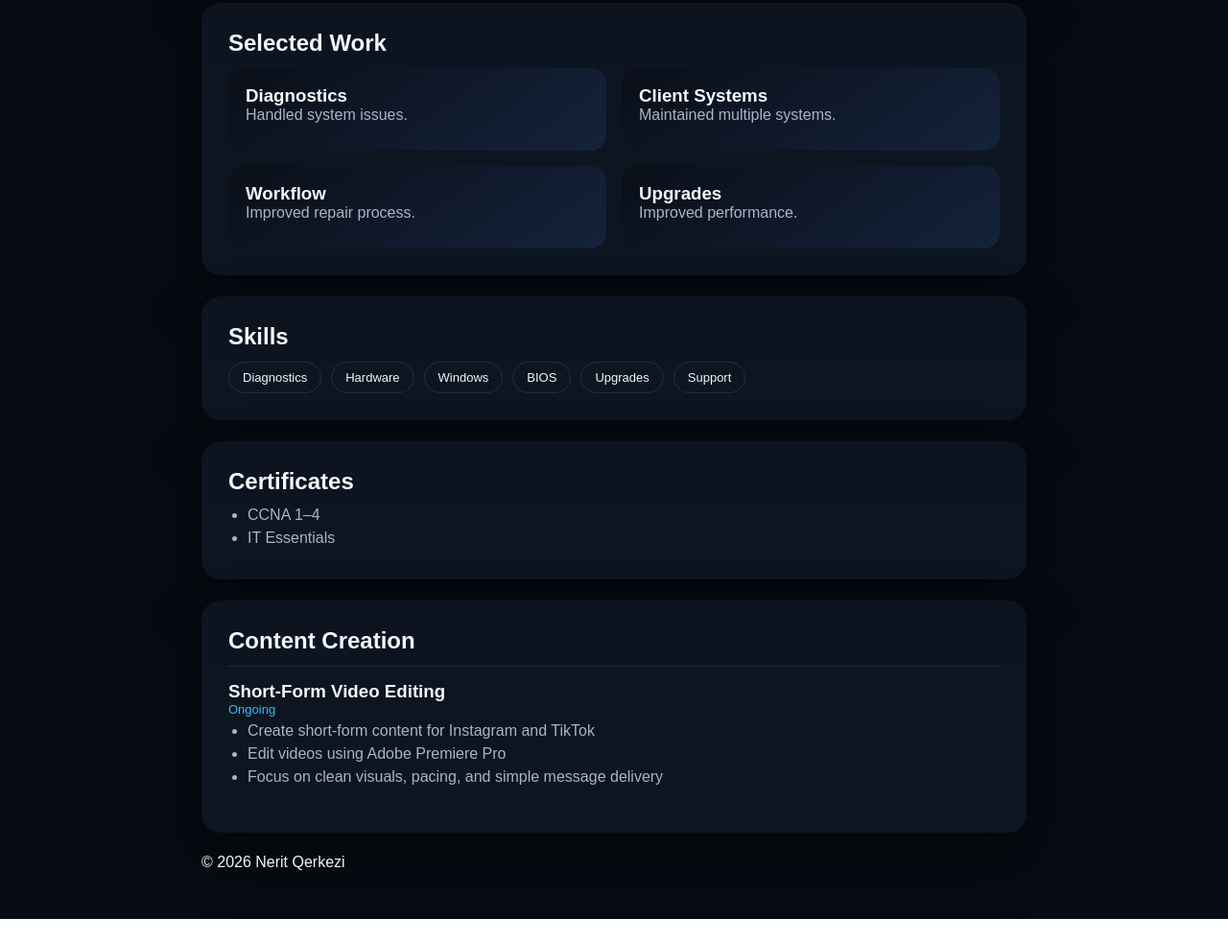
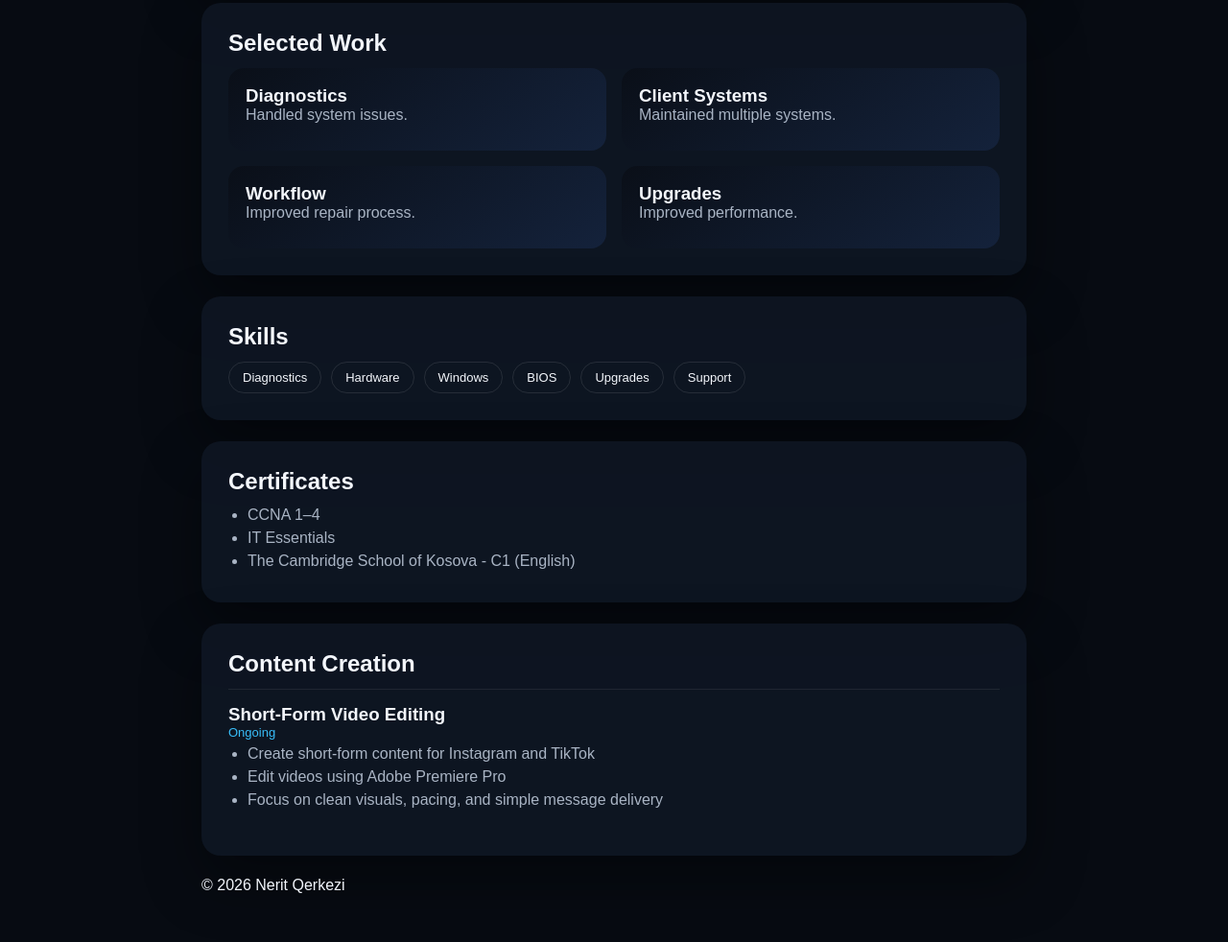
Before and after one commit to NeritIT/CV, a plain HTML site: page index.html in a window 1280 px wide. Shown: the part 1123-2105 px from the top of the page at 96% size. Before the commit the page ends 2081 px from the top, so only its background shows below. Drawn offline with Linux system fonts and the light colour scheme.

Commit message:
Update index.html

```diff
--- a/index.html
+++ b/index.html
@@ -277,6 +277,7 @@
 <ul>
 <li>CCNA 1–4</li>
 <li>IT Essentials</li>
+<li>The Cambridge School of Kosova - C1 (English)</li>
 </ul>
 </section>
 
```
